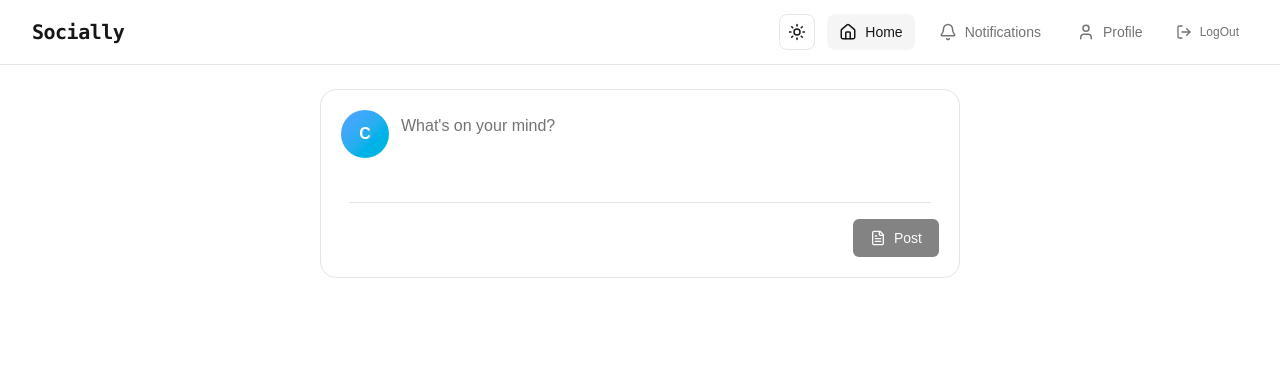
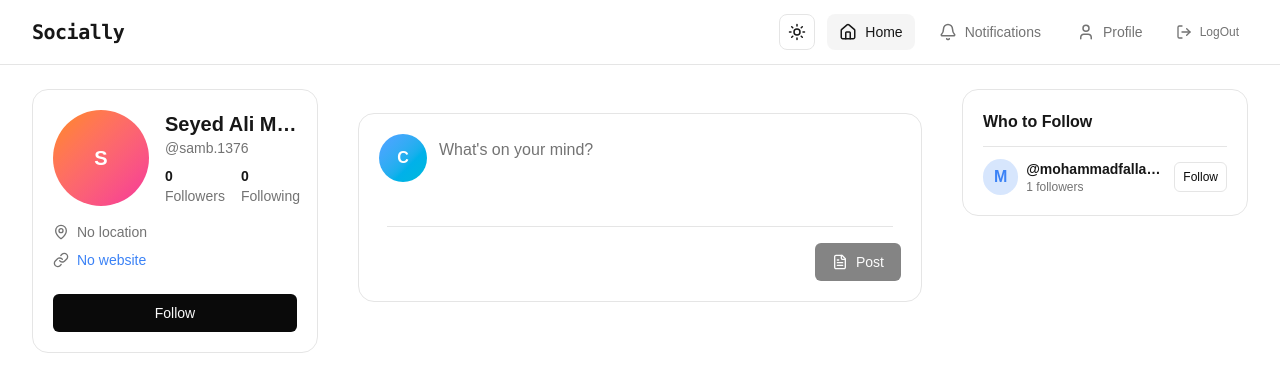
Before and after one commit to Five-o-One/Socially, a React (Vite) app: page / in a window 1280 px wide. Shown: the top 392 px of the page. Built offline with nearby package versions, Linux system fonts and the light colour scheme.

Commit message:
feat(layout): implement responsive 3-column grid layout and reorganize pages directory

```diff
--- a/src/layout/Layout.tsx
+++ b/src/layout/Layout.tsx
@@ -1,9 +1,101 @@
-import { Outlet } from "react-router";
-import { AppNavbar } from "../components";
+import { Outlet, useLocation } from "react-router";
+import { AppNavbar } from "@/components";
+import { UserInfoCard } from "@/components/UserInfoCard";
+import { AppCard } from "@/components/AppCard";
+import { AppButton } from "@/components/AppButton";
 
 export default function Layout() {
-    return <div>
-        <AppNavbar />
-        <Outlet/>
+  const location = useLocation();
+  const isAuth = true; // در فازهای بعدی به Zustand/AuthStore متصل می‌شود
+
+  // داده‌های موقت کاربر جاری برای نمایش در سایدبار
+  const currentUser = {
+    name: "Seyed Ali Mousavi",
+    username: "samb.1376",
+    imageURL: "",
+    followers: 0,
+    following: 0,
+    location: "No location",
+    website: "No website",
+  };
+
+  const isNotificationsPage = location.pathname.startsWith("/notifications");
+
+  return (
+    <div className="min-h-screen bg-bg text-text">
+      <AppNavbar isLoggedIn={isAuth} username={currentUser.username} />
+
+      <main className="mx-auto max-w-7xl px-4 py-6 sm:px-6 lg:px-8">
+        <div className="grid grid-cols-1 gap-6 lg:grid-cols-12">
+          {/* ستون چپ: مشخصات کاربر یا باکس ورود */}
+          <aside className="hidden lg:col-span-3 lg:block">
+            <div className="sticky top-22">
+              {isAuth ? (
+                <UserInfoCard user={currentUser} />
+              ) : (
+                <AppCard className="text-center">
+                  <h3 className="text-lg font-bold text-text">Welcome Back!</h3>
+                  <p className="mt-2 text-sm text-text-secondary">
+                    Login to access your profile and connect with others.
+                  </p>
+                  <div className="mt-6 flex flex-col gap-3">
+                    <AppButton variant="primary" fullWidth>
+                      Log In
+                    </AppButton>
+                    <AppButton variant="secondary" fullWidth>
+                      Sign Up
+                    </AppButton>
+                  </div>
+                </AppCard>
+              )}
+            </div>
+          </aside>
+
+          {/* ستون میانی: محتوای اصلی هر صفحه */}
+          <section
+            className={`col-span-12 ${
+              isNotificationsPage ? "lg:col-span-9" : "lg:col-span-6"
+            }`}
+          >
+            <Outlet />
+          </section>
+
+          {/* ستون راست: پیشنهادات دنبال‌کردن (Who to Follow) */}
+          {!isNotificationsPage && (
+            <aside className="hidden lg:col-span-3 lg:block">
+              <div className="sticky top-22">
+                <AppCard
+                  header={
+                    <h3 className="font-bold text-text">Who to Follow</h3>
+                  }
+                >
+                  <div className="space-y-4">
+                    {/* لیست آیتم‌های کاربر پیشنهادی */}
+                    <div className="flex items-center justify-between gap-2">
+                      <div className="flex items-center gap-2 min-w-0">
+                        <div className="h-9 w-9 rounded-full bg-brand/20 flex items-center justify-center font-bold text-brand">
+                          M
+                        </div>
+                        <div className="min-w-0">
+                          <p className="truncate text-sm font-semibold text-text">
+                            @mohammadfallah.w
+                          </p>
+                          <p className="text-xs text-text-secondary">
+                            1 followers
+                          </p>
+                        </div>
+                      </div>
+                      <AppButton variant="secondary" size="sm">
+                        Follow
+                      </AppButton>
+                    </div>
+                  </div>
+                </AppCard>
+              </div>
+            </aside>
+          )}
+        </div>
+      </main>
     </div>
+  );
 }
--- a/src/layout/NotFound.tsx
+++ /dev/null
@@ -1,23 +0,0 @@
-export default function NotFound() {
-  return (
-    <div className="grid min-h-full place-items-center bg-bg px-6 py-24 sm:py-32 lg:px-8">
-      <div className="text-center">
-        <p className="text-base font-semibold text-secondary">404</p>
-        <h1 className="mt-4 text-5xl font-semibold tracking-tight text-balance text-text sm:text-7xl">
-          Page not found
-        </h1>
-        <p className="mt-6 text-lg font-medium text-pretty text-tertiary sm:text-xl/8">
-          Sorry, we couldn’t find the page you’re looking for.
-        </p>
-        <div className="mt-10 flex items-center justify-center gap-x-6">
-          <a
-            href="/"
-            className="rounded-md bg-brand px-3.5 py-2.5 text-sm font-semibold text-white shadow-xs hover:bg-indigo-400 focus-visible:outline-2 focus-visible:outline-offset-2 focus-visible:outline-indigo-500"
-          >
-            Go back home
-          </a>
-        </div>
-      </div>
-    </div>
-  );
-}
--- a/src/layout/index.ts
+++ /dev/null
@@ -1,13 +0,0 @@
-import Home from "./Home";
-import Layout from "./Layout";
-import NotFound from "./NotFound";
-import Notifications from "./Notifications";
-import Profile from "./Profile";
-
-export {
-    Home,
-    Layout,
-    Notifications,
-    Profile,
-    NotFound,
-}
--- a/src/main.tsx
+++ b/src/main.tsx
@@ -1,24 +1,30 @@
 import { StrictMode } from "react";
 import { createRoot } from "react-dom/client";
 import "./index.css";
-import { createBrowserRouter } from "react-router";
-import { RouterProvider } from "react-router/dom";
-import { Home, Layout, NotFound, Notifications, Profile } from "./layout";
+import { createBrowserRouter, RouterProvider } from "react-router";
+import Layout from "@/layout/Layout";
+import {
+  HomePage,
+  NotificationsPage,
+  ProfilePage,
+  NotFoundPage,
+} from "@/pages";
 
-const route = createBrowserRouter([
+const router = createBrowserRouter([
   {
+    path: "/",
     Component: Layout,
-    children:[
-      { path: "/", Component: Home },
-      { path: "/notifications", Component: Notifications },
-      { path: "/profile/:username", Component: Profile },
-      { path: "*", Component: NotFound },
-    ]
-  }
+    children: [
+      { index: true, Component: HomePage },
+      { path: "notifications", Component: NotificationsPage },
+      { path: "profile/:username", Component: ProfilePage },
+      { path: "*", Component: NotFoundPage },
+    ],
+  },
 ]);
 
 createRoot(document.getElementById("root")!).render(
   <StrictMode>
-    <RouterProvider router={route} />
+    <RouterProvider router={router} />
   </StrictMode>,
 );
--- /dev/null
+++ b/src/pages/NotFound.tsx
@@ -0,0 +1,25 @@
+import { Link } from "react-router";
+import { AppButton } from "@/components/AppButton";
+
+export default function NotFound() {
+  return (
+    <div className="grid min-h-[70vh] place-items-center bg-bg px-6 py-12">
+      <div className="text-center">
+        <p className="text-base font-semibold text-brand">404</p>
+        <h1 className="mt-4 text-4xl font-bold tracking-tight text-text sm:text-6xl">
+          Page not found
+        </h1>
+        <p className="mt-4 text-base text-text-secondary">
+          Sorry, we couldn’t find the page you’re looking for.
+        </p>
+        <div className="mt-8 flex justify-center">
+          <Link to="/">
+            <AppButton variant="primary" size="md">
+              Go back home
+            </AppButton>
+          </Link>
+        </div>
+      </div>
+    </div>
+  );
+}
--- /dev/null
+++ b/src/pages/index.ts
@@ -0,0 +1,4 @@
+export { default as HomePage } from "./Home";
+export { default as NotificationsPage } from "./Notifications";
+export { default as ProfilePage } from "./Profile";
+export { default as NotFoundPage } from "./NotFound";
```
Also changed, not shown: src/pages/Home.tsx (renamed from src/layout/Home.tsx), src/pages/Notifications.tsx (renamed from src/layout/Notifications.tsx), src/pages/Profile.tsx (renamed from src/layout/Profile.tsx).
